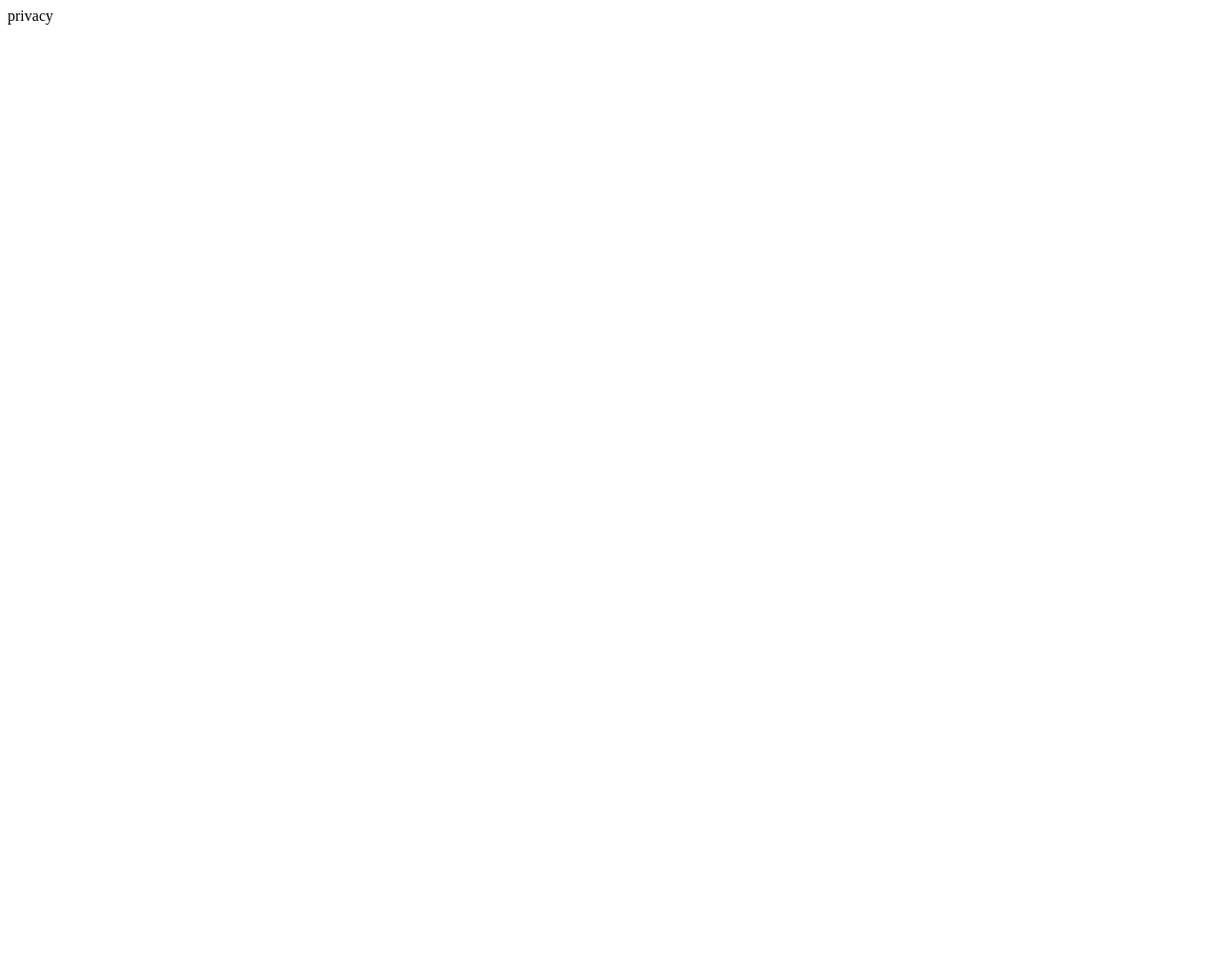
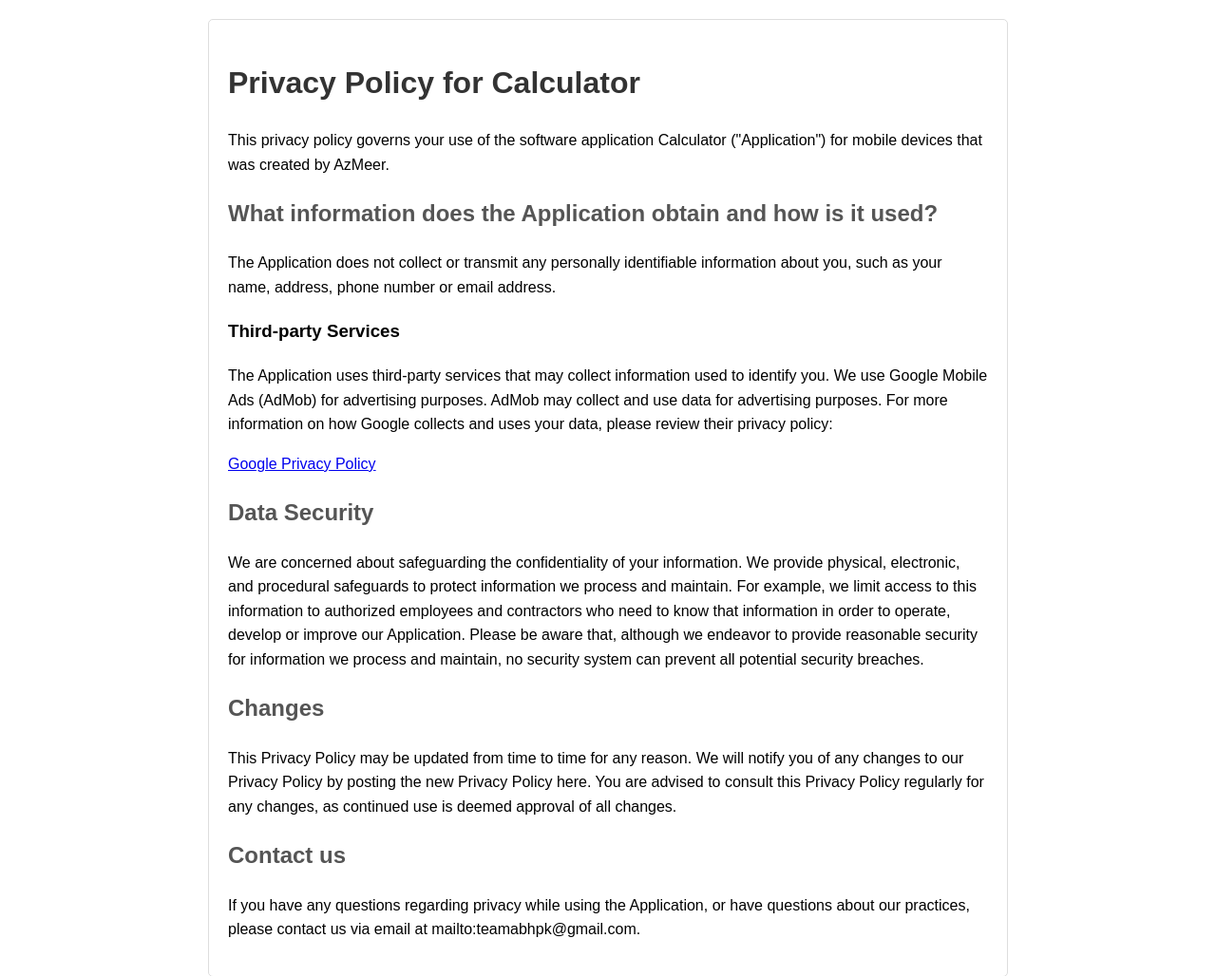
Before and after one commit to abdulbasit26Z1/ringcalculator, a plain HTML site: page index.html in a window 1280 px wide. Shown: the top 1028 px of the page at 95% size. Before the commit the page ends 800 px from the top, so only its background shows below. Drawn offline with Linux system fonts and the light colour scheme.

Commit message:
Update index.html

```diff
--- a/index.html
+++ b/index.html
@@ -1 +1,48 @@
-privacy
+<!DOCTYPE html>
+<html>
+<head>
+    <title>Privacy Policy</title>
+    <style>
+        body {
+            font-family: sans-serif;
+            line-height: 1.6;
+            margin: 20px;
+        }
+        h1 {
+            color: #333;
+        }
+        h2 {
+            color: #555;
+        }
+        .container {
+            max-width: 800px;
+            margin: auto;
+            padding: 20px;
+            border: 1px solid #ddd;
+            border-radius: 5px;
+        }
+    </style>
+</head>
+<body>
+    <div class="container">
+        <h1>Privacy Policy for Calculator</h1>
+        <p>This privacy policy governs your use of the software application Calculator ("Application") for mobile devices that was created by AzMeer.</p>
+
+        <h2>What information does the Application obtain and how is it used?</h2>
+        <p>The Application does not collect or transmit any personally identifiable information about you, such as your name, address, phone number or email address.</p>
+
+        <h3>Third-party Services</h3>
+        <p>The Application uses third-party services that may collect information used to identify you. We use Google Mobile Ads (AdMob) for advertising purposes. AdMob may collect and use data for advertising purposes. For more information on how Google collects and uses your data, please review their privacy policy:</p>
+        <p><a href="https://policies.google.com/privacy" target="_blank">Google Privacy Policy</a></p>
+
+        <h2>Data Security</h2>
+        <p>We are concerned about safeguarding the confidentiality of your information. We provide physical, electronic, and procedural safeguards to protect information we process and maintain. For example, we limit access to this information to authorized employees and contractors who need to know that information in order to operate, develop or improve our Application. Please be aware that, although we endeavor to provide reasonable security for information we process and maintain, no security system can prevent all potential security breaches.</p>
+
+        <h2>Changes</h2>
+        <p>This Privacy Policy may be updated from time to time for any reason. We will notify you of any changes to our Privacy Policy by posting the new Privacy Policy here. You are advised to consult this Privacy Policy regularly for any changes, as continued use is deemed approval of all changes.</p>
+
+        <h2>Contact us</h2>
+        <p>If you have any questions regarding privacy while using the Application, or have questions about our practices, please contact us via email at <a>mailto:teamabhpk@gmail.com</a>.</p>
+    </div>
+</body>
+</html>
```
